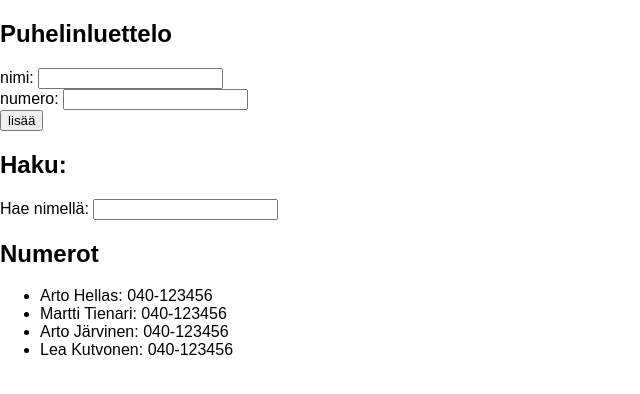
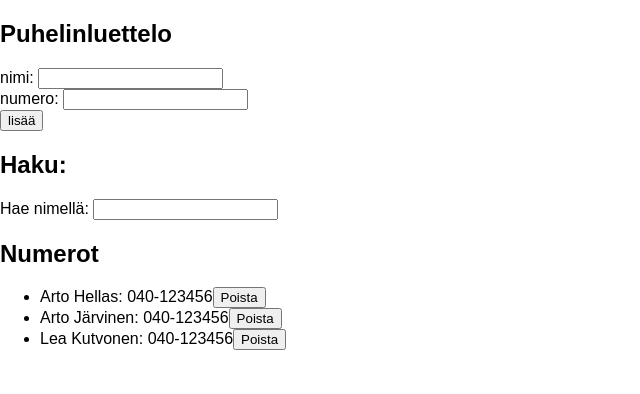
Before and after one commit to eeropu/hy_fullstackopen, a React (Create React App) app in the folder tehtävät/osa_2/puhelinluettelo/: page / in a window 1280 px wide. Shown: the top 394 px of the page, without its empty margins (0-640 px from the left). Built offline with nearby package versions, Linux system fonts and the light colour scheme; data requests are answered from the project's data file.

Commit message:
tehtävä 2.16

```diff
--- a/tehtävät/osa_2/puhelinluettelo/db.json
+++ b/tehtävät/osa_2/puhelinluettelo/db.json
@@ -4,11 +4,6 @@
       "name": "Arto Hellas",
       "number": "040-123456",
       "id": 1
-    },
-    {
-      "name": "Martti Tienari",
-      "number": "040-123456",
-      "id": 2
     },
     {
       "name": "Arto Järvinen",
--- a/tehtävät/osa_2/puhelinluettelo/src/App.js
+++ b/tehtävät/osa_2/puhelinluettelo/src/App.js
@@ -47,13 +47,27 @@ class App extends React.Component {
 
     personService.create(nameToAdd)
       .then(result => {
+        console.log(result)
         this.setState({
-          persons: this.state.persons.concat({
-            name: result.name,
-            number: result.number
-          })
+          persons: this.state.persons.concat(result)
         })
       })
+  }
+
+  // TODO: Jatka tästä tehtävää 2.16
+  removePerson = (id) => {
+    return (() => {
+      if(window.confirm("Do you really want to delete this person?")){
+        personService.remove(id)
+          .then(result => {
+            console.log(result)
+            console.log('Person with id ' + id + ' was removed from the server')
+            this.setState({
+              persons: this.state.persons.filter(person => person.id !== id)
+            })
+          })
+      }
+    })
   }
 
   render() {
@@ -71,7 +85,11 @@ class App extends React.Component {
           updateNumber={this.updateNumber}
         />
         <Search search={this.state.search} updateSearch={this.updateSearch}/>
-        <Names persons={this.state.persons} search={this.state.search} />
+        <Names
+          persons={this.state.persons}
+          search={this.state.search}
+          removePerson={this.removePerson}
+        />
       </div>
     )
   }
@@ -98,9 +116,16 @@ const Search = ({search, updateSearch}) => (
   </div>
 )
 
-const Names = ({persons, search}) => {
+const Names = ({persons, search, removePerson}) => {
   const filtered = persons.filter(person => person.name.toLowerCase().includes(search.toLowerCase()))
-  const data = filtered.map(person => <li key={person.name}>{person.name}: {person.number}</li>)
+  const data = filtered.map(person => {
+    return (
+      <li key={person.name}>
+        {person.name}: {person.number}
+        <button onClick={removePerson(person.id)}>Poista</button>
+      </li>
+    )
+  })
 
   return (
     <div>
--- a/tehtävät/osa_2/puhelinluettelo/src/services/persons.js
+++ b/tehtävät/osa_2/puhelinluettelo/src/services/persons.js
@@ -13,4 +13,8 @@ const update = (id, newObject) => {
   return axios.put(`${baseUrl}/${id}`, newObject)
 }
 
-export default { getAll, create, update }
+const remove = (id) => {
+  return axios.delete(`${baseUrl}/${id}`)
+}
+
+export default { getAll, create, update, remove }
```
